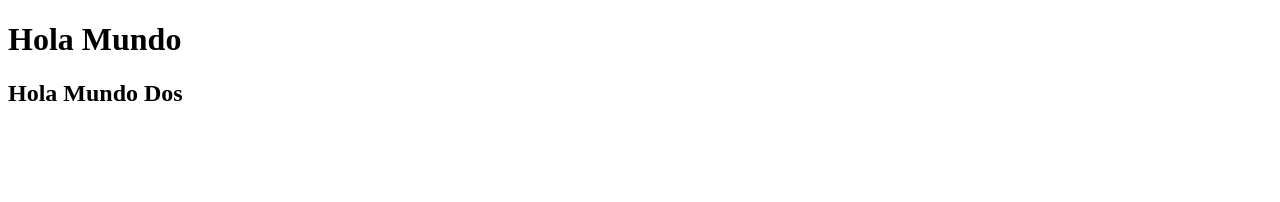
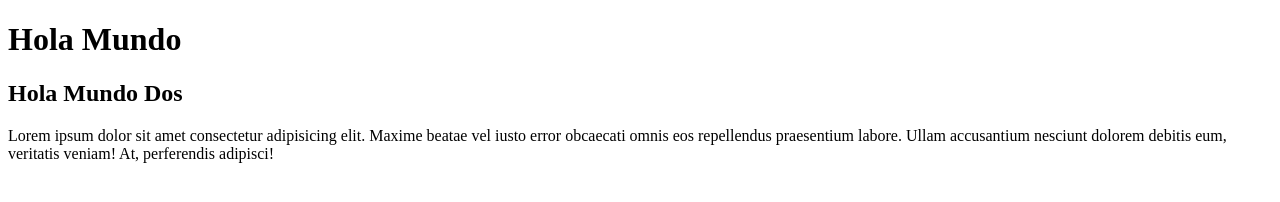
Before and after one commit to maxig13/after-git-github, a plain HTML site: page index.html in a window 1280 px wide. Drawn offline with Linux system fonts and the light colour scheme.

Commit message:
Agregamos lorem

```diff
--- a/index.html
+++ b/index.html
@@ -16,6 +16,10 @@ vamos a usar git
 2. Limbo: staging area, usamos git add . para que nuestros archivos vayan al limbo
 3. Repositorio remoto: git commit -m "nombre"  -->
     <h2>Hola Mundo Dos</h2>
+    <p>Lorem ipsum dolor sit amet consectetur adipisicing elit. Maxime beatae vel iusto error obcaecati omnis eos
+        repellendus praesentium labore. Ullam accusantium nesciunt dolorem debitis eum, veritatis veniam! At,
+        perferendis adipisci!</p>
+
 </body>
 
 </html>
```
